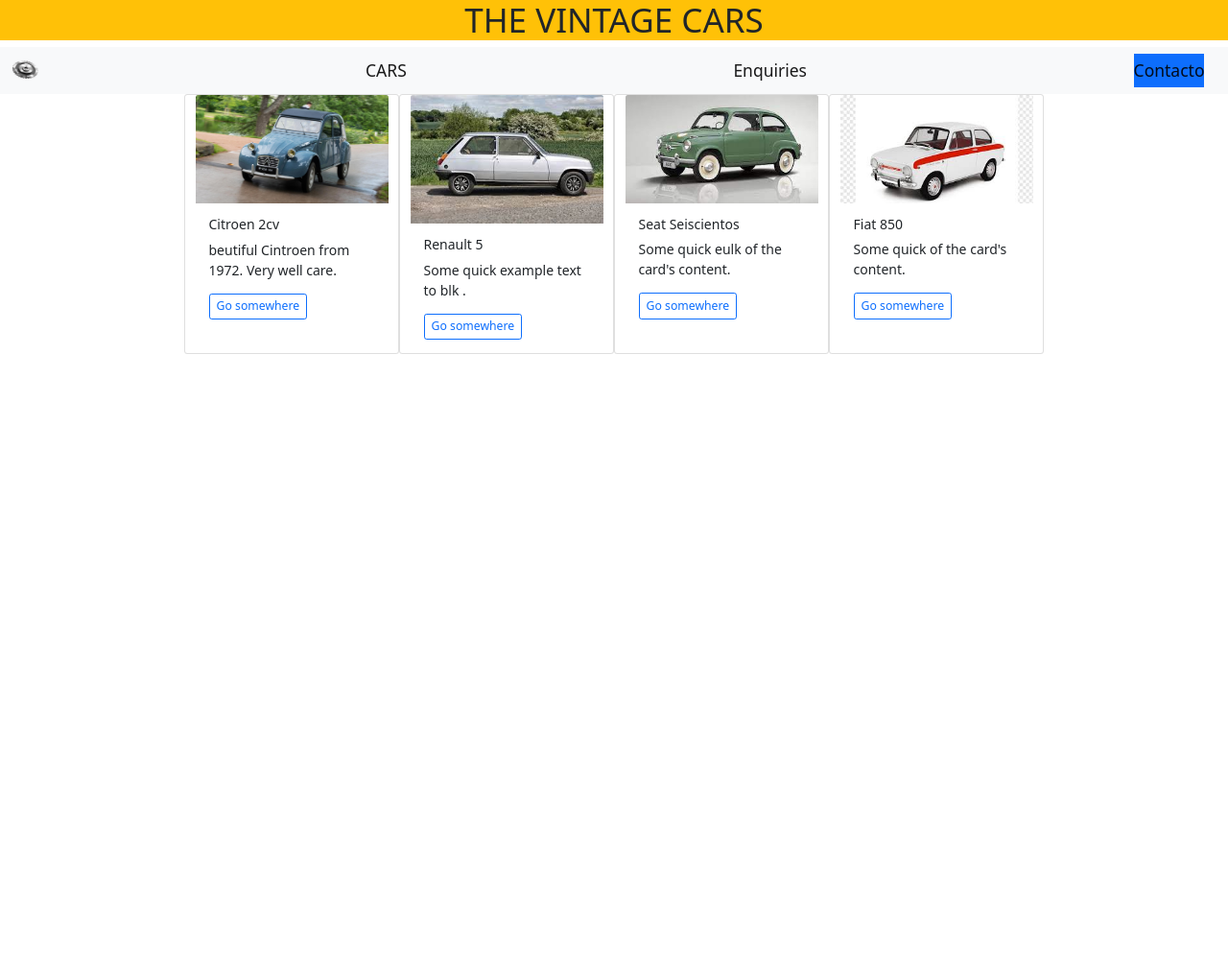
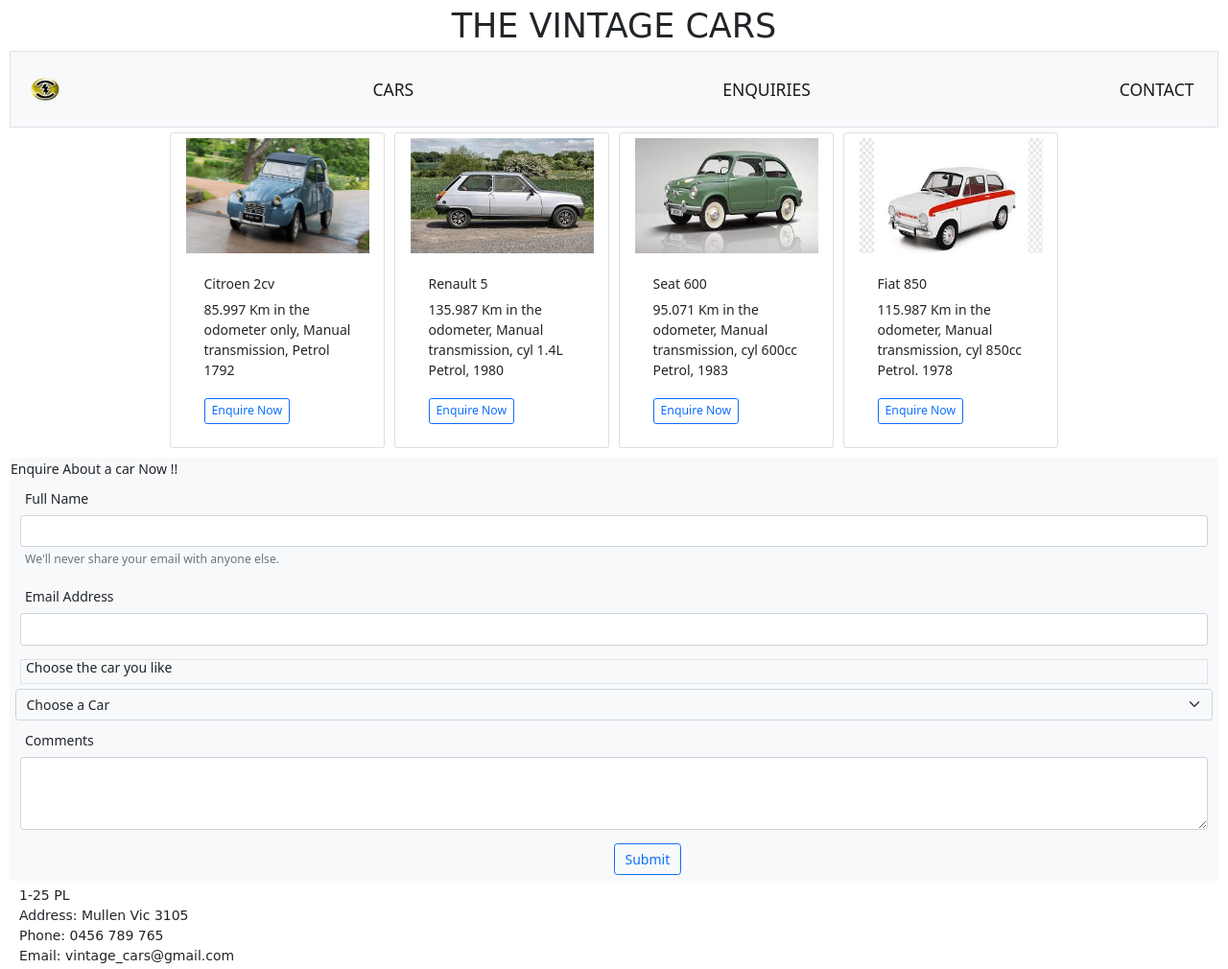
Before and after one commit to J-DGLEZ/Vintage_Cars_Jose_Luis, a plain HTML site: page index.html in a window 1280 px wide. Shown: the top 1010 px of the page at 96% size. Before the commit the page ends 800 px from the top, so only its background shows below. Drawn offline with nearby package versions, Linux system fonts and the light colour scheme.

Commit message:
Final version, I could not do it better

```diff
--- a/css/styles.css
+++ b/css/styles.css
@@ -1,6 +1,26 @@
 * {
     box-sizing: border-box;
+    margin: 5px 5px;
 }
 html {
     font-size: 14px;
 }
+.map {
+    display: flex;
+    justify-content: center;
+}
+.img {
+    height: 120px
+}
+.title {
+    font-family: cursive;
+    margin-top: 1px;
+    margin-bottom: 1px;
+}
+.paragraph {
+    font-family: cursive;
+}
+.container {
+    display: flexbox;
+    flex-direction: row;
+}
--- a/index.html
+++ b/index.html
@@ -5,80 +5,118 @@
     <meta http-equiv="X-UA-Compatible" content="IE=edge">
     <meta name="viewport" content="width=device-width, initial-scale=1.0">
     <title>Vintage Car's Jose Luis</title>
+
+<link  rel="icon"   href="css/images/battery.png" type="image/png" />
+
+
     <link href="https://cdn.jsdelivr.net/npm/bootstrap@5.0.1/dist/css/bootstrap.min.css" rel="stylesheet" integrity="sha384-+0n0xVW2eSR5OomGNYDnhzAbDsOXxcvSN1TPprVMTNDbiYZCxYbOOl7+AMvyTG2x" crossorigin="anonymous">
     <link rel="stylesheet" href="css/styles.css">
 </head>
 <body>
     <!-- this the website header -->
-       <H1 class="title text-center bg-warning">THE VINTAGE CARS</H1>
+       <H1 class="title text-center" id="up">THE VINTAGE CARS</H1>
      <!-- Navigation bat -->
-       <nav class="navbar navbar-light bg-light">
+       <nav class="navbar navbar-light bg-light border solid" >
         <div class="container-fluid">
-            <a class="navbar-brand" href="#">
-                <img src="css/images/Engrenage.png" alt="This the Company's Logo" width="30" height="24" class="d-inline-block align-text-top"></a>
-            <a class="navbar-brand" href="#">CARS</a>
-            <a class="navbar-brand" href="#">Enquiries</a>
-            <a class="navbar-brand bg-primary" href="#">Contacto</a>
+            <a class="navbar-brand" >
+                <img src="css/images/battery.png" alt="This the Company's Logo" width="30" height="24" class="d-inline-block align-text-top"></a>
+            <a class="navbar-brand" href="#cars">CARS</a>
+            <a class="navbar-brand" href="#enquires">ENQUIRIES</a>
+            <a class="navbar-brand " href="#contact">CONTACT</a>
+
          </div>
       </nav>
 
-
+  <section id="cars">
+      <!-- Cars cards -->
      <div class="container">
          <div class="row justify-content-center">
 
       <div class="card" style="width: 16rem; height: auto">
-        <img src="css/images/citroen-2cv.jpg" class="card-img-top" alt="...">
+        <img class="img" src="css/images/citroen-2cv.jpg" class="card-img-top" alt="...">
         <div class="card-body">
           <h6 class="card-title">Citroen 2cv</h6>
-          <p class="card-text">beutiful Cintroen from 1972. Very well care.</p>
-          <a href="#" class="btn btn-outline-primary btn-sm">Go somewhere</a>
+          <p class="card-text">85.997 Km in the odometer only, Manual transmission, Petrol   1792</p>
+          <a href="#" class="btn btn-outline-primary btn-sm">Enquire Now</a>
         </div>
     </div>
       <div class="card" style="width: 16rem; height: auto ">
-        <img src="css/images/Renault_5.jpg" class="card-img-top" alt="...">
+        <img class="img" src="css/images/Renault_5.jpg" class="card-img-top" alt="...">
         <div class="card-body">
           <h6 class="card-title">Renault 5</h6>
-          <p class="card-text">Some quick example text to blk .</p>
-          <a href="#" class="btn btn-outline-primary btn-sm">Go somewhere</a>
+          <p class="card-text"> 135.987 Km in the odometer, Manual transmission, cyl 1.4L Petrol, 1980</p>
+          <a href="#" class="btn btn-outline-primary btn-sm">Enquire Now</a>
         </div>
       </div>
       <div class="card" style="width: 16rem; height: auto">
-        <img src="css/images/Seiscientos.jpg" class="card-img-top" alt="...">
+        <img class="img " src="css/images/Seiscientos.jpg" class="card-img-top" alt="...">
         <div class="card-body">
-          <h6 class="card-title">Seat Seiscientos</h6>
-          <p class="card-text">Some quick eulk of the card's content.</p>
-          <a href="#" class="btn btn-outline-primary btn-sm">Go somewhere</a>
+          <h6 class="card-title">Seat 600</h6>
+          <p class="card-text">95.071 Km in the odometer, Manual transmission, cyl 600cc Petrol, 1983</p>
+          <a href="#" class="btn btn-outline-primary btn-sm">Enquire Now</a>
         </div>
       </div>
       <div class="card" style="width: 16rem; height: auto">
-        <img src="css/images/Fiat 850.jpg" class="card-img-top" alt="...">
+        <img class="img" src="css/images/Fiat 850.jpg" class="card-img-top" alt="...">
         <div class="card-body">
           <h6 class="card-title">Fiat 850</h6>
-          <p class="card-text">Some quick of the card's content.</p>
-          <a href="#" class="btn btn-outline-primary btn-sm">Go somewhere</a>
+          <p class="card-text">115.987 Km in the odometer, Manual transmission, cyl 850cc Petrol. 1978</p>
+          <a href="#" class="btn btn-outline-primary btn-sm">Enquire Now</a>
         </div>
       </div>
-
-
-
     </div>
     </div>
 
+</section>
 
+<section id="enquires" class="border border-light bg-light ">
+<!-- form -->
+   Enquire About a car Now !!
+<form>
 
+    <div class="mb-3 bg-light">
+      <label for="exampleInputEmail1" class="form-label">Full Name</label>
+      <input type="email" class="form-control" id="exampleInputEmail1" aria-describedby="emailHelp">
+      <div id="emailHelp" class="form-text">We'll never share your email with anyone else.</div>
+    </div>
+    <div class="mb-3 bg-light " >
+      <label for="exampleInputPassword1" class="form-label">Email Address</label>
+      <input type="password" class="form-control" id="exampleInputPassword1">
+    </div>
+    <div class="contaner border"> <h6>Choose the car you like</h6></div>
+    <select class="form-select bg-light" aria-label="Default select example">
+        <option selected>Choose a Car</option>
+        <option value="1">Citroen 2cv</option>
+        <option value="2">Renault 5 </option>
+        <option value="3">Seat 600 </option>
+        <option value="4">Fiat 850 </option>
+      </select>
+      <div class="mb-3 bg-light" >
+        <label for="exampleFormControlTextarea1" class="form-label">Comments</label>
+        <textarea class="form-control" id="exampleFormControlTextarea1" rows="3"></textarea>
+      </div>
 
+    <button type="submit" class="btn btn-outline-primary offset-6">Submit</button>
 
+  </form>
+</section>
 
+<section id="contact">
+  <div class="container"></div>
+<!-- footer and contact details -->
+<footer>
+    <p class="paragraph">1-25 PL <br>
+    Address: Mullen Vic 3105 <br>
+    Phone: 0456 789 765 <br>
+    Email: vintage_cars@gmail.com
+    </p class="text offset-2"> @copy
 
+<iframe class="map" src="https://www.google.com/maps/embed?pb=!1m14!1m12!1m3!1d3153.860658122219!2d145.08607971252272!3d-37.76986532642493!2m3!1f0!2f0!3f0!3m2!1i1024!2i768!4f13.1!5e0!3m2!1sen!2sau!4v1621477344463!5m2!1sen!2sau" width="300" height="250" style="border:0;" allowfullscreen="" loading="lazy"></iframe>
+<a class="btn btn-outline-primary offset-6" href="#up">Go UP</a>
+</button>
+</footer>
 
-
-
-
-
-
-
-
-
-
+</section>
+</div>
 </body>
 </html>
```
Also changed, not shown: css/images/battery.png (added).
